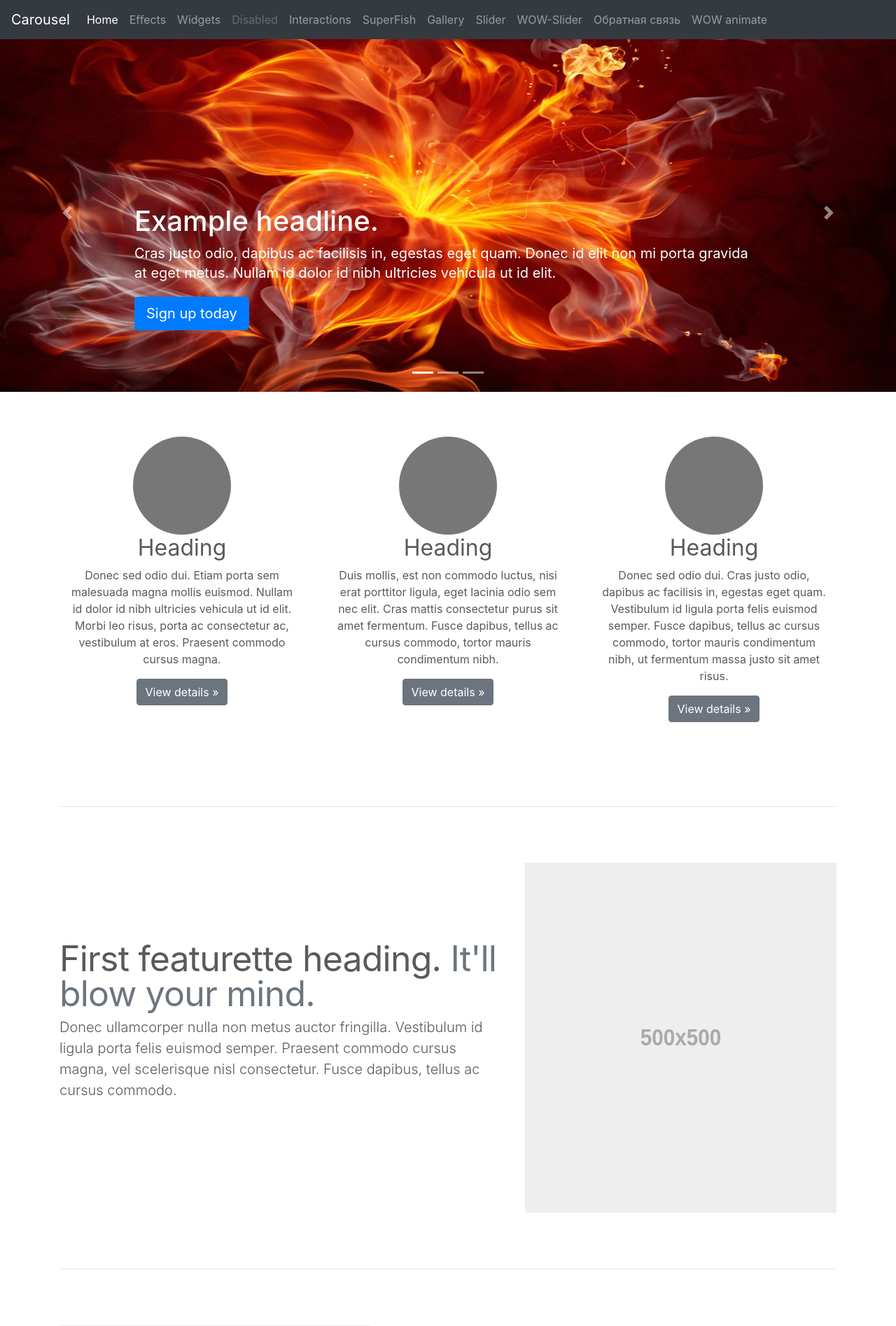
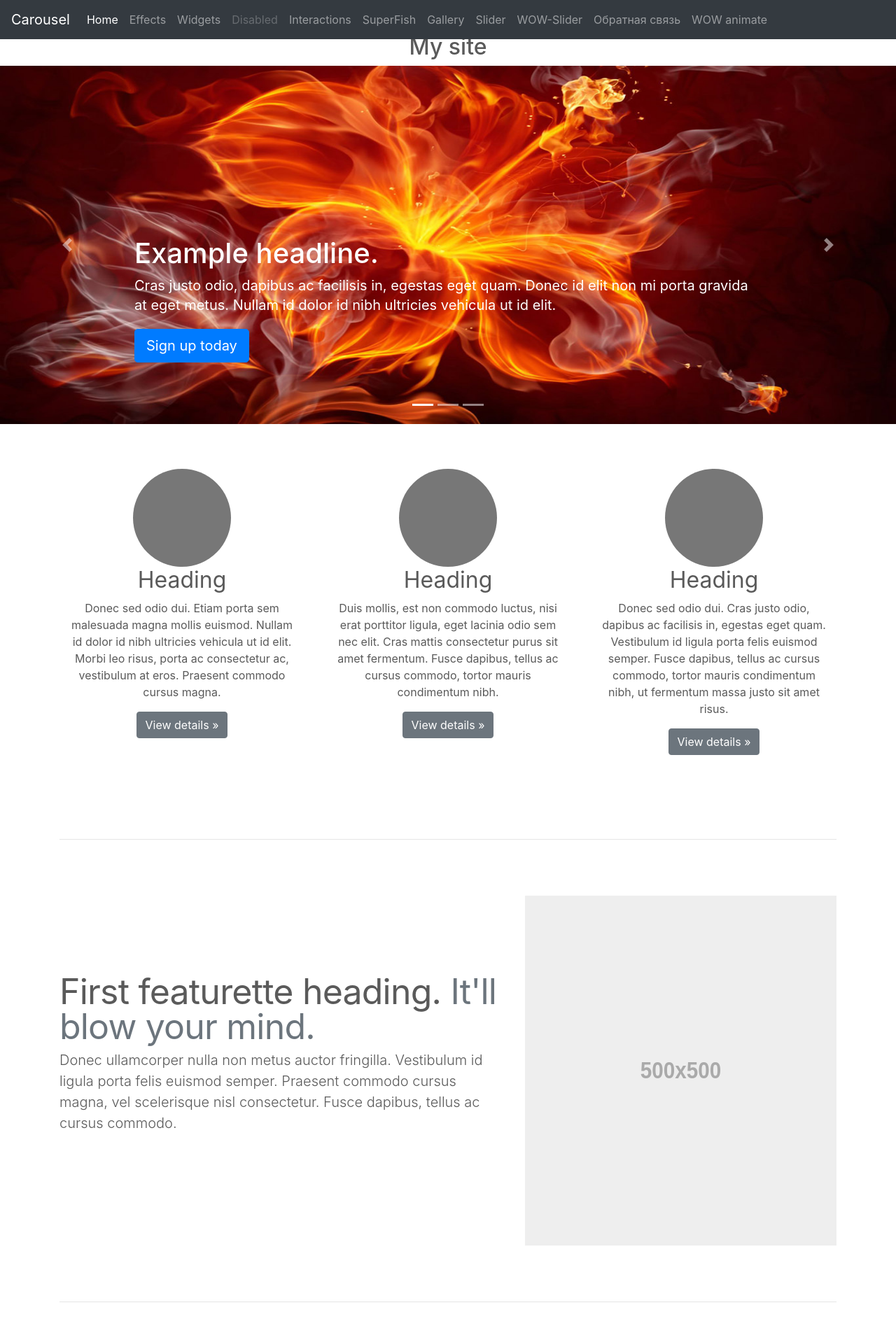
Before and after one commit to p-n-n/bootstrap4, a PHP site: page / in a window 1280 px wide. Shown: the top 1895 px of the page at 70% size. Run offline with PHP 8.4, Linux system fonts and the light colour scheme; some web fonts are replaced.

Commit message:
изменение index.php

```diff
--- a/index.php
+++ b/index.php
@@ -3,7 +3,7 @@
 ?>
 
     <main role="main">
-
+      <h2 class="text-center">My site</h2>
       <div id="myCarousel" class="carousel slide" data-ride="carousel">
         <ol class="carousel-indicators">
           <li data-target="#myCarousel" data-slide-to="0" class="active"></li>
```
